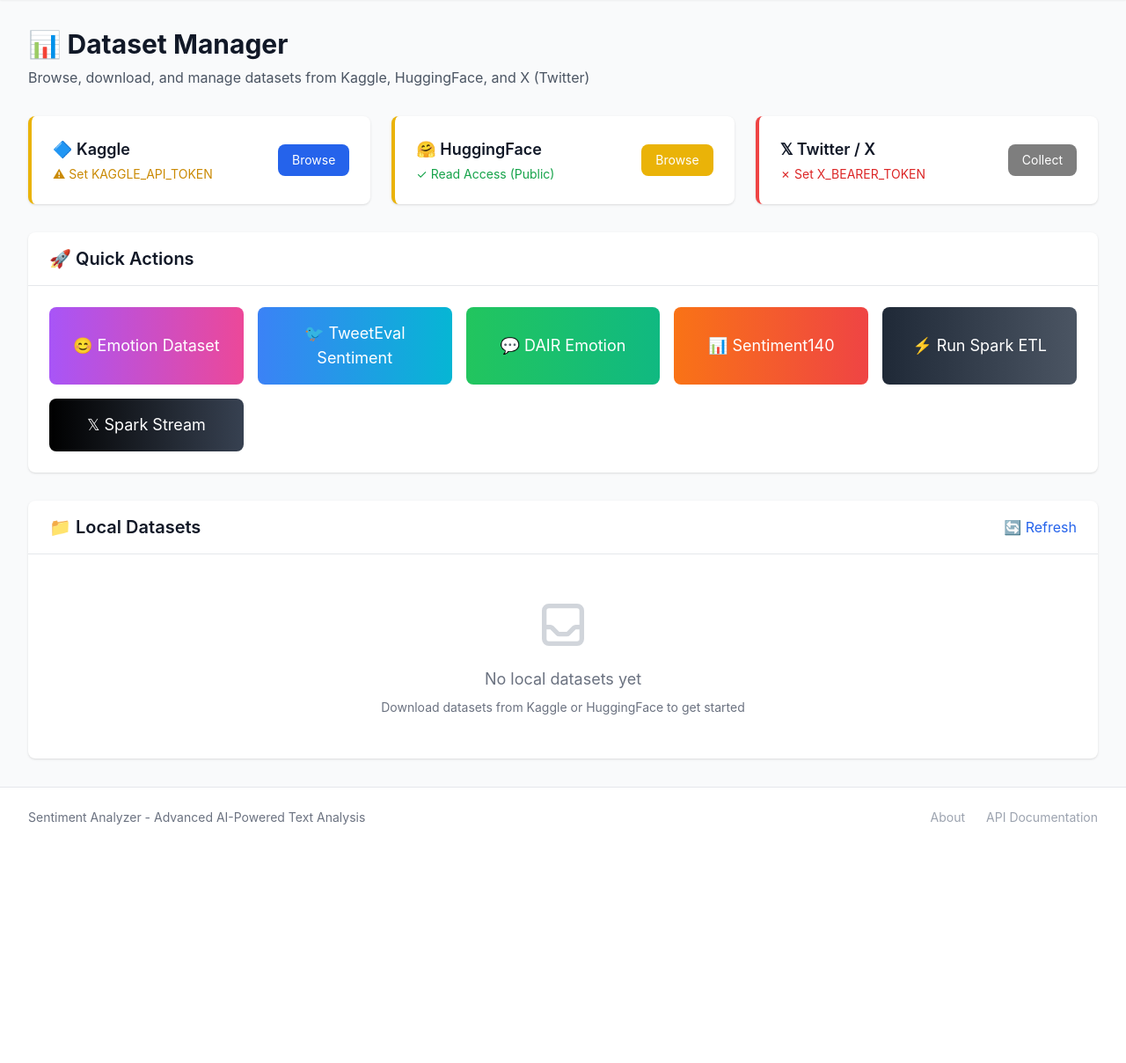
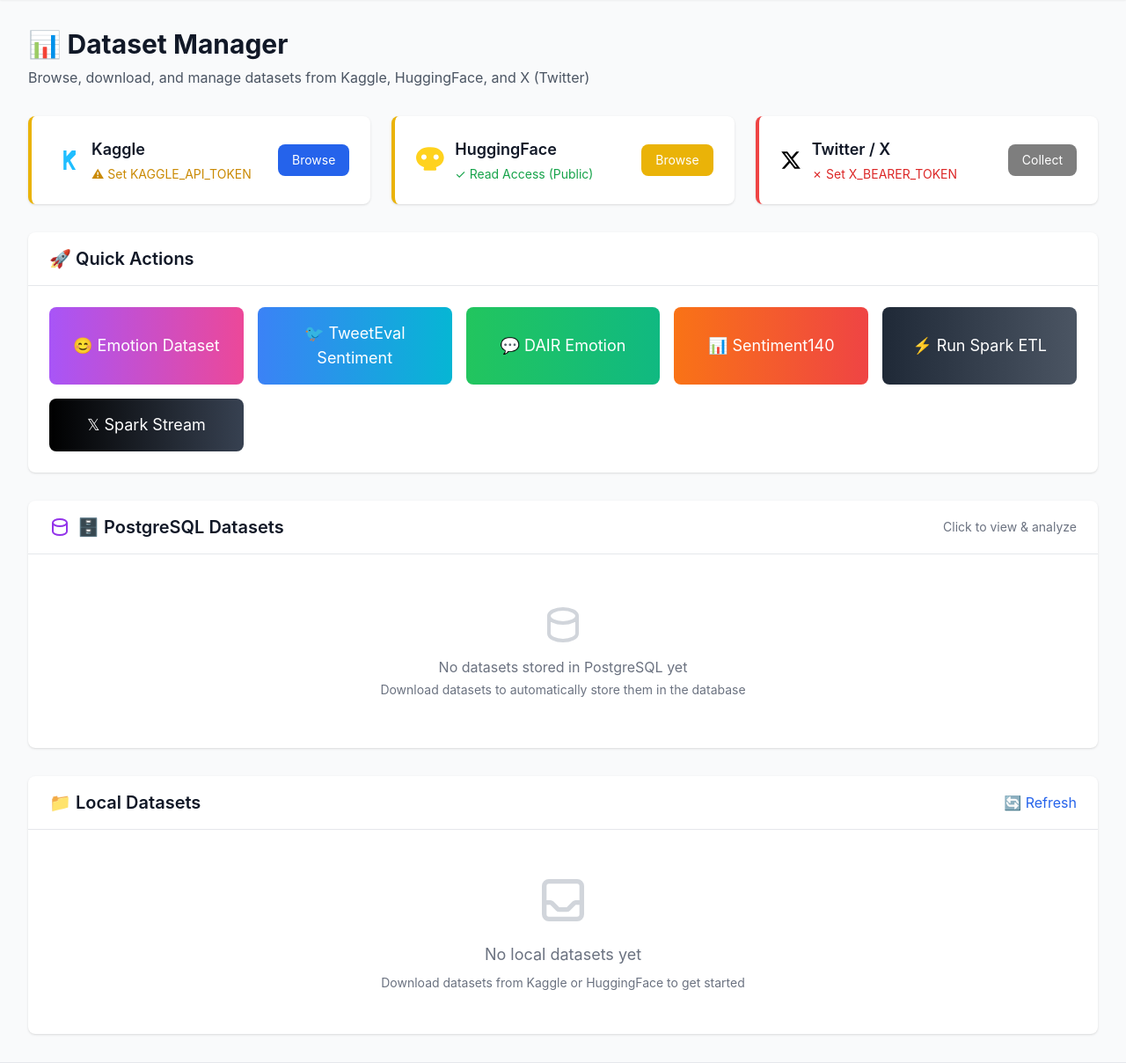
Before and after one commit to Bladerunner-hue/Mass_Sentiment_Analysis_CICD, a Flask app: template app/templates/datasets/index.html in a window 1280 px wide. Shown: the part 65-1273 px from the top of the page at 88% size. Before the commit the page ends 1002 px from the top, so only its background shows below. Run offline with Flask 3, Linux system fonts and the light colour scheme; the template is opened without the code that fills it, so the values that code supplies are empty; style sheets or scripts are compiled from the project's sources.

Commit message:
feat: Enhance dataset management with PostgreSQL integration and add logos for services

```diff
--- a/app/templates/datasets/index.html
+++ b/app/templates/datasets/index.html
@@ -15,8 +15,10 @@
         <!-- Kaggle -->
         <div class="bg-white rounded-lg shadow p-6 border-l-4 {{ 'border-green-500' if apis_configured.kaggle else 'border-yellow-500' }}">
             <div class="flex items-center justify-between">
+                <div class="flex items-center space-x-3">
+                    <img src="{{ url_for('static', filename='images/kaggle-logo.svg') }}" alt="Kaggle" class="w-8 h-8">
                     <div>
-                    <h3 class="text-lg font-semibold text-gray-900">🔷 Kaggle</h3>
+                        <h3 class="text-lg font-semibold text-gray-900">Kaggle</h3>
                         <p class="text-sm text-gray-500 mt-1">
                             {% if apis_configured.kaggle %}
                                 <span class="text-green-600">✓ Connected</span>
@@ -24,6 +26,7 @@
                                 <span class="text-yellow-600">⚠ Set KAGGLE_API_TOKEN</span>
                             {% endif %}
                         </p>
+                    </div>
                 </div>
                 <a href="{{ url_for('datasets.browse', source='kaggle') }}"
                    class="px-4 py-2 bg-blue-600 text-white rounded-lg hover:bg-blue-700 text-sm">
@@ -35,8 +38,10 @@
         <!-- HuggingFace -->
         <div class="bg-white rounded-lg shadow p-6 border-l-4 {{ 'border-green-500' if apis_configured.huggingface else 'border-yellow-500' }}">
             <div class="flex items-center justify-between">
+                <div class="flex items-center space-x-3">
+                    <img src="{{ url_for('static', filename='images/huggingface-logo.svg') }}" alt="HuggingFace" class="w-8 h-8">
                     <div>
-                    <h3 class="text-lg font-semibold text-gray-900">🤗 HuggingFace</h3>
+                        <h3 class="text-lg font-semibold text-gray-900">HuggingFace</h3>
                         <p class="text-sm text-gray-500 mt-1">
                             {% if apis_configured.huggingface %}
                                 <span class="text-green-600">✓ Connected (Write Access)</span>
@@ -44,6 +49,7 @@
                                 <span class="text-green-600">✓ Read Access (Public)</span>
                             {% endif %}
                         </p>
+                    </div>
                 </div>
                 <a href="{{ url_for('datasets.browse', source='huggingface') }}"
                    class="px-4 py-2 bg-yellow-500 text-white rounded-lg hover:bg-yellow-600 text-sm">
@@ -55,8 +61,10 @@
         <!-- X/Twitter -->
         <div class="bg-white rounded-lg shadow p-6 border-l-4 {{ 'border-green-500' if apis_configured.twitter else 'border-red-500' }}">
             <div class="flex items-center justify-between">
+                <div class="flex items-center space-x-3">
+                    <img src="{{ url_for('static', filename='images/x-logo.svg') }}" alt="X/Twitter" class="w-6 h-6">
                     <div>
-                    <h3 class="text-lg font-semibold text-gray-900">𝕏 Twitter / X</h3>
+                        <h3 class="text-lg font-semibold text-gray-900">Twitter / X</h3>
                         <p class="text-sm text-gray-500 mt-1">
                             {% if apis_configured.twitter %}
                                 <span class="text-green-600">✓ Connected</span>
@@ -64,6 +72,7 @@
                                 <span class="text-red-600">✗ Set X_BEARER_TOKEN</span>
                             {% endif %}
                         </p>
+                    </div>
                 </div>
                 <a href="{{ url_for('datasets.twitter') }}"
                    class="px-4 py-2 bg-black text-white rounded-lg hover:bg-gray-800 text-sm {{ 'opacity-50 cursor-not-allowed' if not apis_configured.twitter else '' }}">
@@ -103,6 +112,68 @@
                     class="flex items-center justify-center p-4 bg-gradient-to-r from-black to-gray-700 text-white rounded-lg hover:opacity-90 transition">
                 <span class="text-lg">𝕏 Spark Stream</span>
             </button>
+        </div>
+    </div>
+
+    <!-- PostgreSQL Stored Datasets -->
+    <div class="bg-white rounded-lg shadow mb-8">
+        <div class="px-6 py-4 border-b border-gray-200 flex justify-between items-center">
+            <div class="flex items-center space-x-2">
+                <svg class="w-6 h-6 text-purple-600" fill="none" stroke="currentColor" viewBox="0 0 24 24">
+                    <path stroke-linecap="round" stroke-linejoin="round" stroke-width="2" d="M4 7v10c0 2.21 3.582 4 8 4s8-1.79 8-4V7M4 7c0 2.21 3.582 4 8 4s8-1.79 8-4M4 7c0-2.21 3.582-4 8-4s8 1.79 8 4"/>
+                </svg>
+                <h2 class="text-xl font-semibold text-gray-900">🗄️ PostgreSQL Datasets</h2>
+            </div>
+            <span class="text-sm text-gray-500">Click to view & analyze</span>
+        </div>
+
+        <div class="p-6">
+            {% if psql_datasets %}
+            <div class="grid grid-cols-1 md:grid-cols-2 lg:grid-cols-3 gap-4">
+                {% for dataset in psql_datasets %}
+                <a href="{{ url_for('datasets.view_psql', dataset_id=dataset.id) }}"
+                   class="block p-4 bg-gradient-to-br from-purple-50 to-pink-50 rounded-lg border border-purple-200 hover:border-purple-400 hover:shadow-lg transition group">
+                    <div class="flex items-start justify-between">
+                        <div class="flex-1 min-w-0">
+                            <h3 class="text-lg font-semibold text-gray-900 truncate group-hover:text-purple-700">
+                                {{ dataset.name }}
+                            </h3>
+                            <div class="flex items-center space-x-2 mt-1">
+                                <span class="inline-flex items-center px-2 py-0.5 rounded text-xs font-medium
+                                    {% if dataset.source == 'huggingface' %}bg-yellow-100 text-yellow-800
+                                    {% elif dataset.source == 'kaggle' %}bg-blue-100 text-blue-800
+                                    {% else %}bg-gray-100 text-gray-800{% endif %}">
+                                    {{ dataset.source }}
+                                </span>
+                                {% if dataset.subset %}
+                                <span class="text-xs text-gray-500">• {{ dataset.subset }}</span>
+                                {% endif %}
+                            </div>
+                            <p class="text-sm text-gray-600 mt-2">
+                                <span class="font-semibold text-purple-700">{{ "{:,}".format(dataset.num_rows) }}</span> samples
+                            </p>
+                        </div>
+                        <div class="ml-3 text-purple-400 group-hover:text-purple-600">
+                            <svg class="w-6 h-6" fill="none" stroke="currentColor" viewBox="0 0 24 24">
+                                <path stroke-linecap="round" stroke-linejoin="round" stroke-width="2" d="M9 5l7 7-7 7"/>
+                            </svg>
+                        </div>
+                    </div>
+                    <p class="text-xs text-gray-400 mt-2">
+                        Created: {{ dataset.created_at.strftime('%Y-%m-%d %H:%M') if dataset.created_at else 'N/A' }}
+                    </p>
+                </a>
+                {% endfor %}
+            </div>
+            {% else %}
+            <div class="text-center py-8 text-gray-500">
+                <svg class="w-12 h-12 mx-auto text-gray-300 mb-3" fill="none" stroke="currentColor" viewBox="0 0 24 24">
+                    <path stroke-linecap="round" stroke-linejoin="round" stroke-width="2" d="M4 7v10c0 2.21 3.582 4 8 4s8-1.79 8-4V7M4 7c0 2.21 3.582 4 8 4s8-1.79 8-4M4 7c0-2.21 3.582-4 8-4s8 1.79 8 4"/>
+                </svg>
+                <p>No datasets stored in PostgreSQL yet</p>
+                <p class="text-sm mt-1">Download datasets to automatically store them in the database</p>
+            </div>
+            {% endif %}
         </div>
     </div>
 
```
Also changed, not shown: app/datasets/routes.py (+113 -1 lines), app/static/images/huggingface-logo.svg (added), app/static/images/kaggle-logo.svg (added), app/static/images/x-logo.svg (added). Lines whose indentation alone changed are shown as unchanged.
